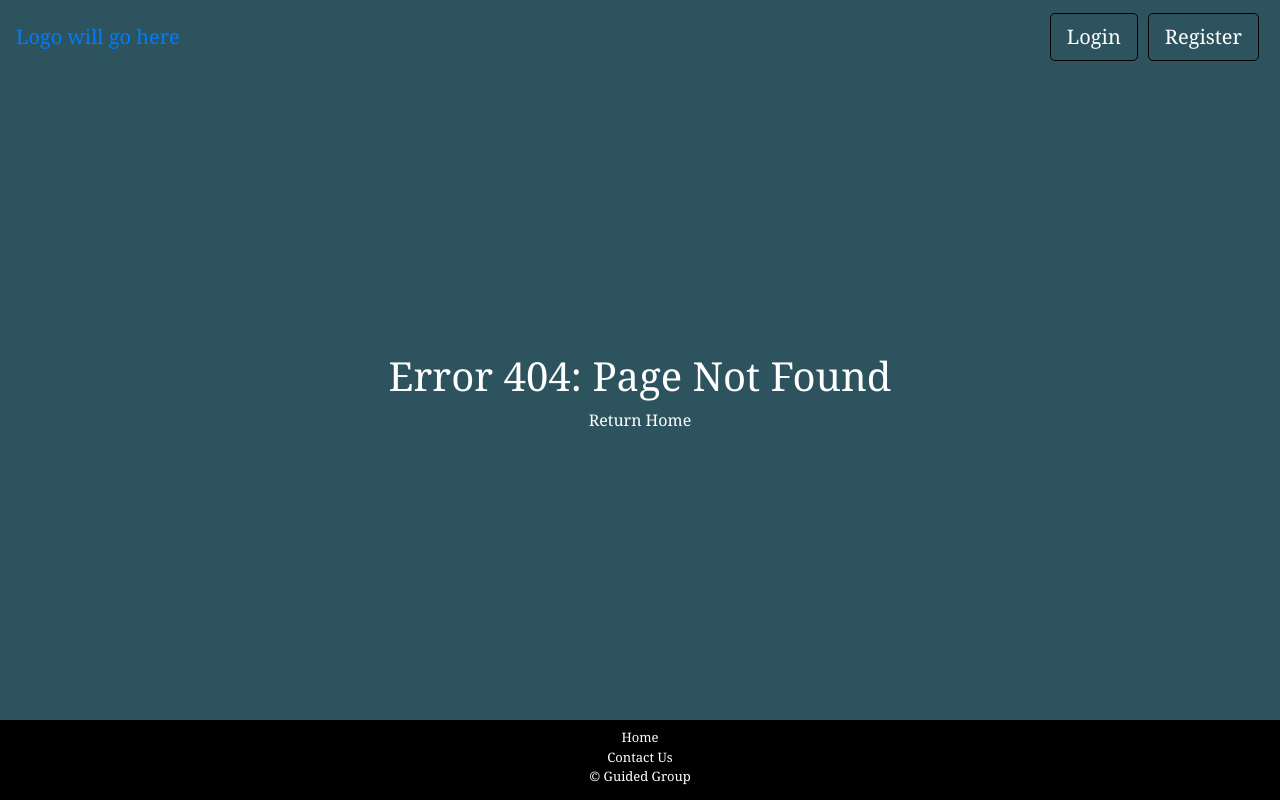
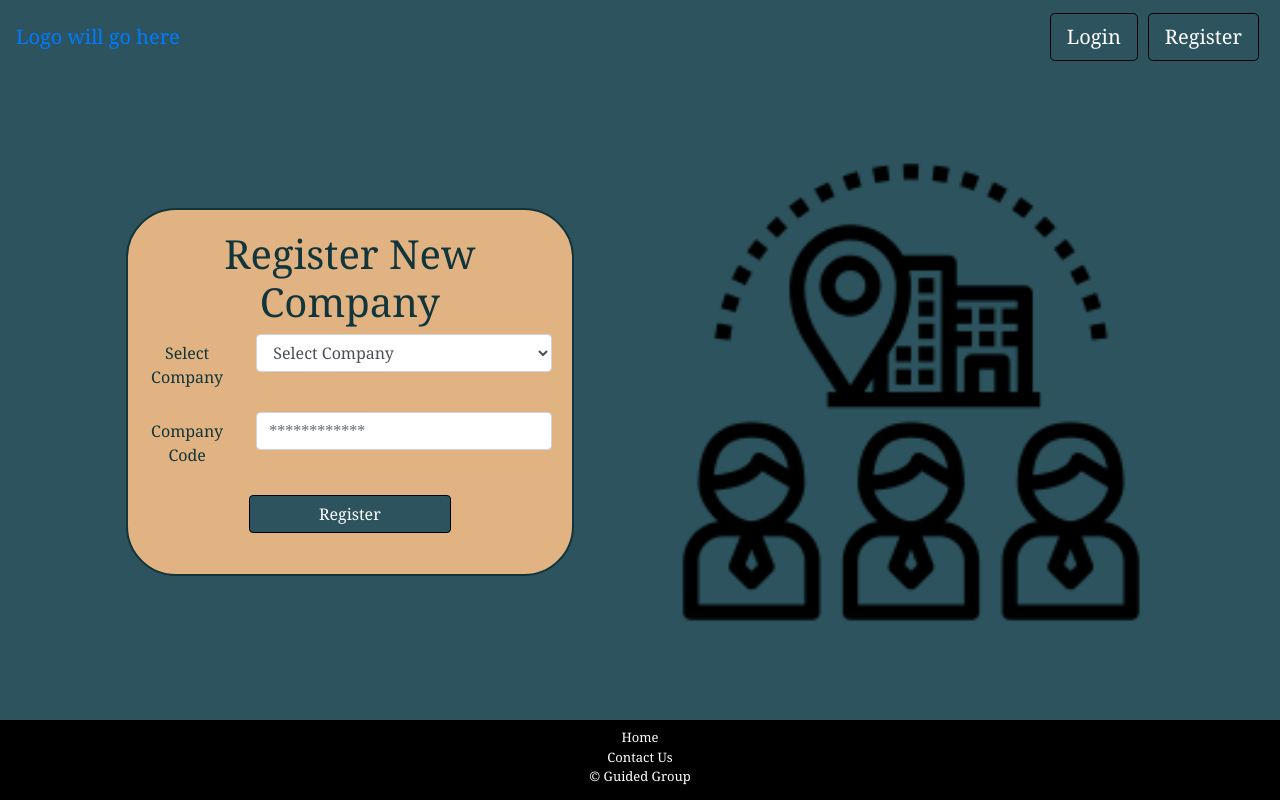
Before and after one commit to CShatto99/Guided-Group-3444, a React (Create React App) app in the folder Trabajo/client/: page /userHome/updateUserCompany in a window 1280 px wide. Before the commit this address led to /404. Built offline with nearby package versions, Linux system fonts and the light colour scheme.

Commit message:
adding updateUserCompany - broken

```diff
--- a/Trabajo/client/src/App.tsx
+++ b/Trabajo/client/src/App.tsx
@@ -14,6 +14,7 @@ import { CreateCompany } from "./components/layout/createCompany";
 import { UserHome } from "./components/layout/userHome";
 import { UpdateProfile } from "./components/layout/updateProfile";
 import { ChangeCompanyCode } from "./components/layout/changeCompanyCode";
+import { UpdateUserCompany } from "./components/layout/updateUserCompany";
 
 /*  The App() function sole purpose in our app is to provide the standard layout
  *  for our application and to provide routing to our different components
@@ -53,6 +54,11 @@ function App() {
                 path="/userHome/admin/changeCompanyCode"
                 component={ChangeCompanyCode}
               />
+              <Route
+                exact
+                path="/userHome/updateUserCompany"
+                component={UpdateUserCompany}
+              />
               <Route exact path="/404" component={NotFound} />
               <Redirect to="/404" />
             </Switch>
--- /dev/null
+++ b/Trabajo/client/src/components/layout/updateUserCompany.tsx
@@ -0,0 +1,183 @@
+import React, { useEffect, useState } from "react";
+import { Link } from "react-router-dom";
+import { Button, Col, Form, FormGroup, Input, Label } from "reactstrap";
+import "./layoutStyles.css";
+import states from "../../json/states.json";
+import Axios from "axios";
+import { idText } from "typescript";
+
+// Interface for defining props for CreateCompany page
+interface updateUserCompanyProps {}
+
+interface CompanyInfo {
+  name: string;
+  address: string;
+  id: string;
+  image: string;
+}
+
+/* The CreateCompany component is rendered when a user wants to
+ * create a new company.
+ */
+export const UpdateUserCompany: React.FC<updateUserCompanyProps> = () => {
+  //State variables
+  const [ID, setID] = useState("");
+  const [name, setName] = useState("Select Company");
+  const [code, setCode] = useState("");
+  const [image, setImage] = useState("/images/defaultCompany.png");
+  const [companies, setCompanies] = useState<CompanyInfo[]>([]);
+  const [companiesLoaded, setCompaniesLoaded] = useState(false);
+
+  useEffect(() => {
+    if (!companiesLoaded) {
+      setCompanies([
+        {
+          name: "Select Company",
+          address: "",
+          id: "",
+          image: "/images/defaultCompany.png",
+        },
+        {
+          name: "company1",
+          address: "111 test drive\ntest, ts  1",
+          id: "1234ABC",
+          image: "https://static.thenounproject.com/png/88781-200.png",
+        },
+        {
+          name: "company2",
+          address: "222 test drive\ntest, ts  2",
+          id: "2345BCD",
+          image:
+            "https://pngimage.net/wp-content/uploads/2018/06/firm-icon-png-8.png",
+        },
+        {
+          name: "company3",
+          address: "333 test drive\ntest, ts  3",
+          id: "3456CDE",
+          image:
+            "https://www.sgrsportsmanagement.com/wp-content/uploads/2019/12/company-d23ad282fb3350d9eab92ce12076a274.png",
+        },
+        {
+          name: "company4",
+          address: "444 test drive\ntest, ts  4",
+          id: "4567DEF",
+          image: "",
+        },
+      ]);
+      setCompaniesLoaded(true);
+    }
+    companies.forEach((company) => {
+      if (company.name === name) {
+        setImage(company.image);
+      }
+    });
+  }, [name]);
+
+  /* Function:    handleSubmit
+   * Parameters:  e: React.ChangeEvent<HTMLInputElement> - event from HTML form
+   * Return:      void
+   * Purpose:     This function is called when the user submits the form.  It
+   *              creates the json object that is expected by the createCompany
+   *              endpoint on the API server, then requests the server to add the
+   *              company.  If the result is a failure, it updates the variables
+   *              that will inform the user of the errors.  If the result is a success
+   *              the user is informed.
+   */
+  let handleSubmit = (e: React.FormEvent<HTMLFormElement>) => {
+    e.preventDefault();
+
+    //create request object
+    let requestObject: Object = {
+      id: ID,
+      code: code,
+    };
+
+    //convert  object to json string
+    let requestJson: string = JSON.stringify(requestObject);
+
+    //TODO remove this once implemented
+    alert(`TODO, send form to api:\n${requestJson}`);
+  };
+
+  //return html form
+  return (
+    <div>
+      <div>
+        <div className={"registerContainer"}>
+          <div className={"formContainer"}>
+            <h1>Register New Company</h1>
+            <Form
+              onSubmit={(e: React.ChangeEvent<HTMLFormElement>) =>
+                handleSubmit(e)
+              }
+            >
+              <FormGroup row>
+                <Label for="companies" sm={3}>
+                  Select Company
+                </Label>
+                <Col>
+                  <Input
+                    type="select"
+                    name="companies"
+                    id="companies"
+                    value={ID}
+                    onChange={(e: React.ChangeEvent<HTMLInputElement>) =>
+                      setName(e.target.value)
+                    }
+                    sm={9}
+                  >
+                    {companies.map((val) => {
+                      return <option key={val.name}>{val.name}</option>;
+                    })}
+                  </Input>
+                </Col>
+              </FormGroup>
+              <FormGroup row>
+                <Label for="code" sm={3}>
+                  Company Code
+                </Label>
+                <Col>
+                  <Input
+                    type="password"
+                    name="code"
+                    id="company"
+                    placeholder="************"
+                    required
+                    value={code}
+                    onChange={(e: React.ChangeEvent<HTMLInputElement>) =>
+                      setCode(e.target.value)
+                    }
+                    sm={9}
+                  />
+                </Col>
+              </FormGroup>
+              <FormGroup row>
+                <Col>
+                  <Button className={"submitButton"} type="submit">
+                    Register
+                  </Button>
+                </Col>
+              </FormGroup>
+            </Form>
+          </div>
+          <div className={"companyInfo"}>
+            <div
+              style={{
+                display: "flex",
+                flexDirection: "column",
+                alignContent: "center",
+                justifyContent: "center",
+              }}
+            >
+              <img
+                src={image}
+                alt="companyPhoto"
+                className={"companyInfoPic"}
+              />
+            </div>
+          </div>
+        </div>
+      </div>
+    </div>
+  );
+};
```
